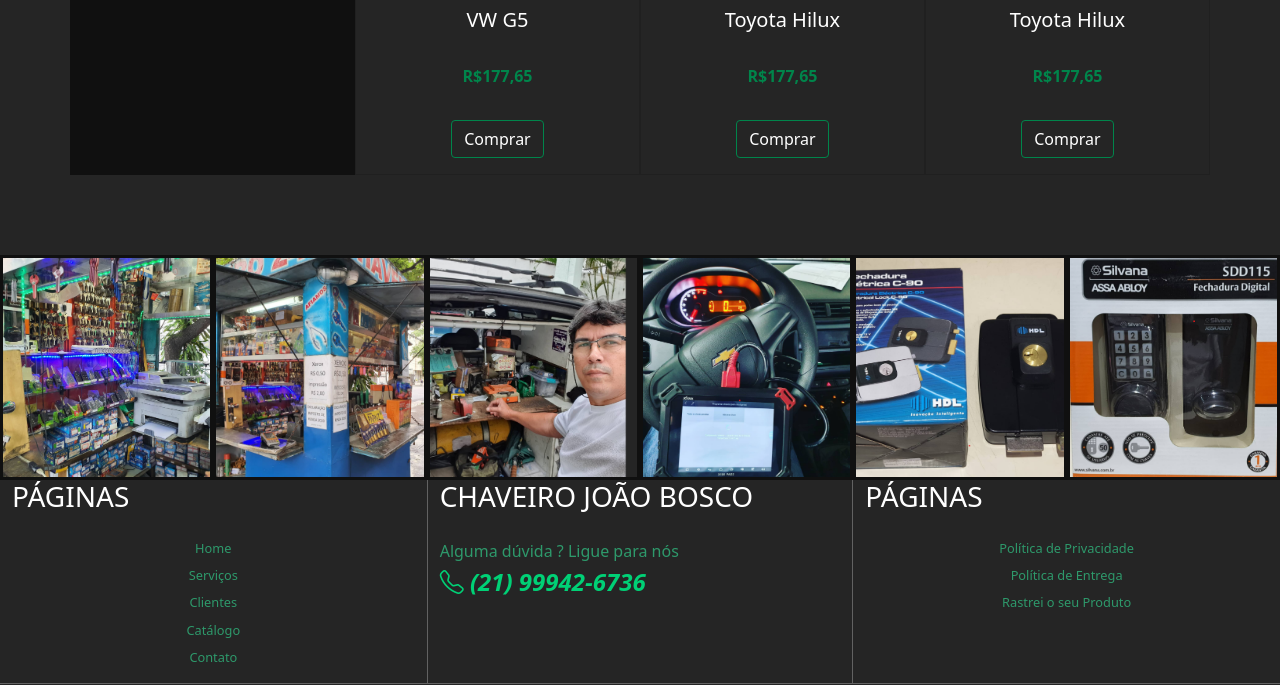
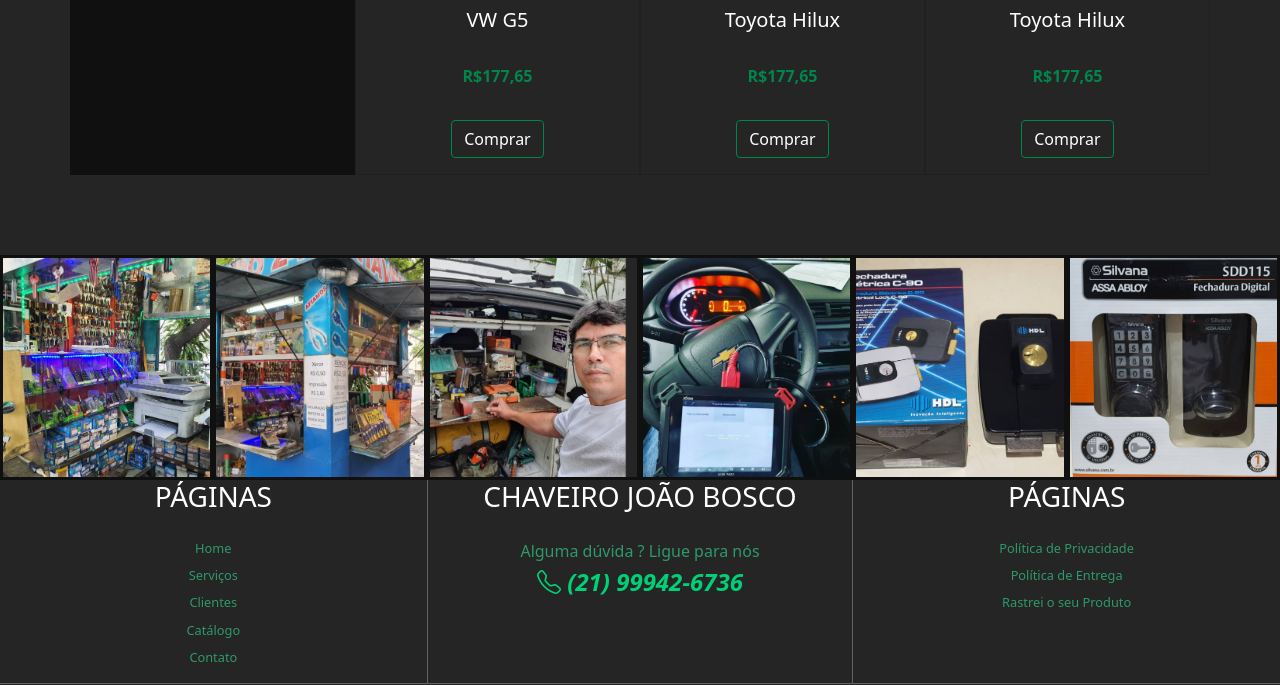
Before and after one commit to ChaveiroJB/company-website, a plain HTML site: page index.html in a window 1280 px wide. Shown: the part 2966-3651 px from the top of the page. Drawn offline with nearby package versions, Linux system fonts and the light colour scheme; files whose address does not match are found by name.

Commit message:
Update styles

```diff
--- a/assets/css/main.css
+++ b/assets/css/main.css
@@ -399,6 +399,16 @@ body {
 }
 
 /* Footer */
+
+footer h3, p {
+    text-align: center;
+}
+
+footer .store-phone {
+    text-align: center;
+    margin-bottom: 1em;
+}
+
 #footer-links-container {
     border-bottom: 1px solid #626262;
 }
```
